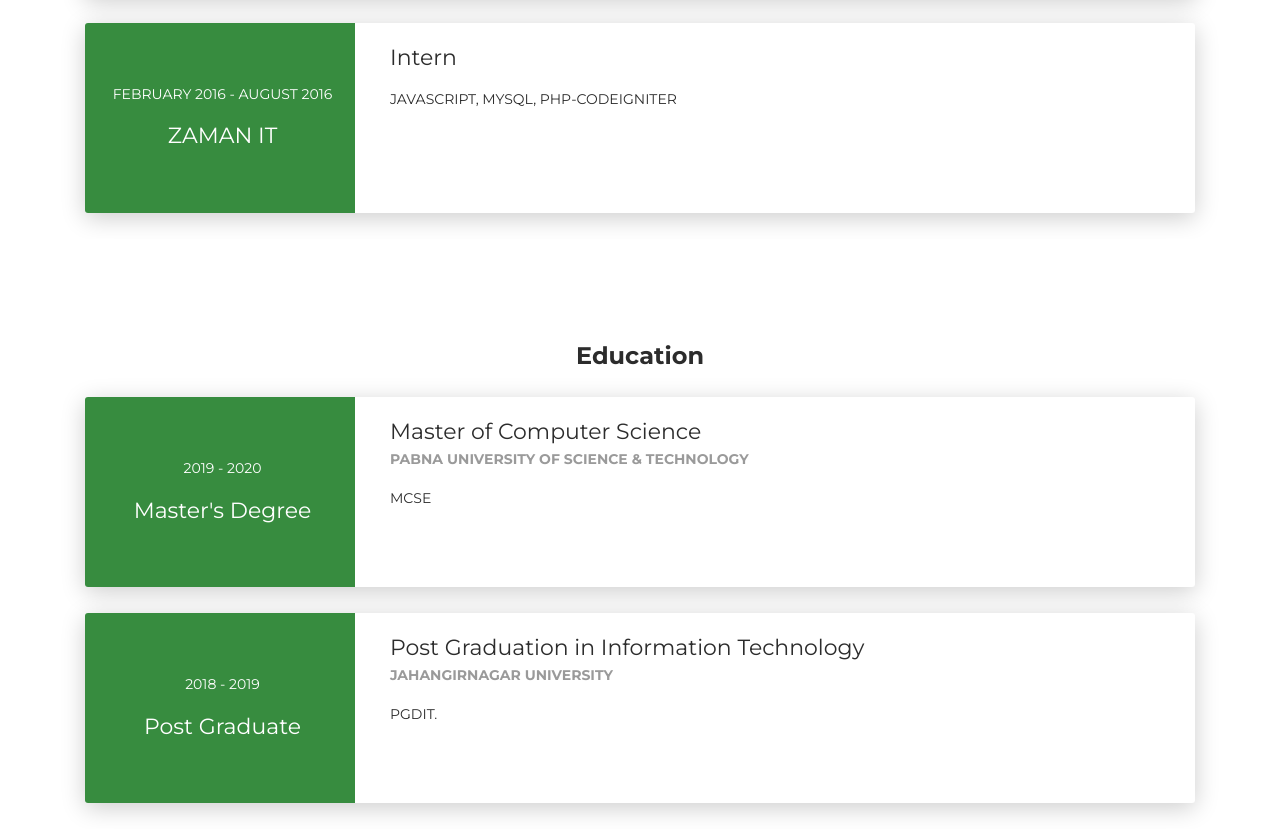
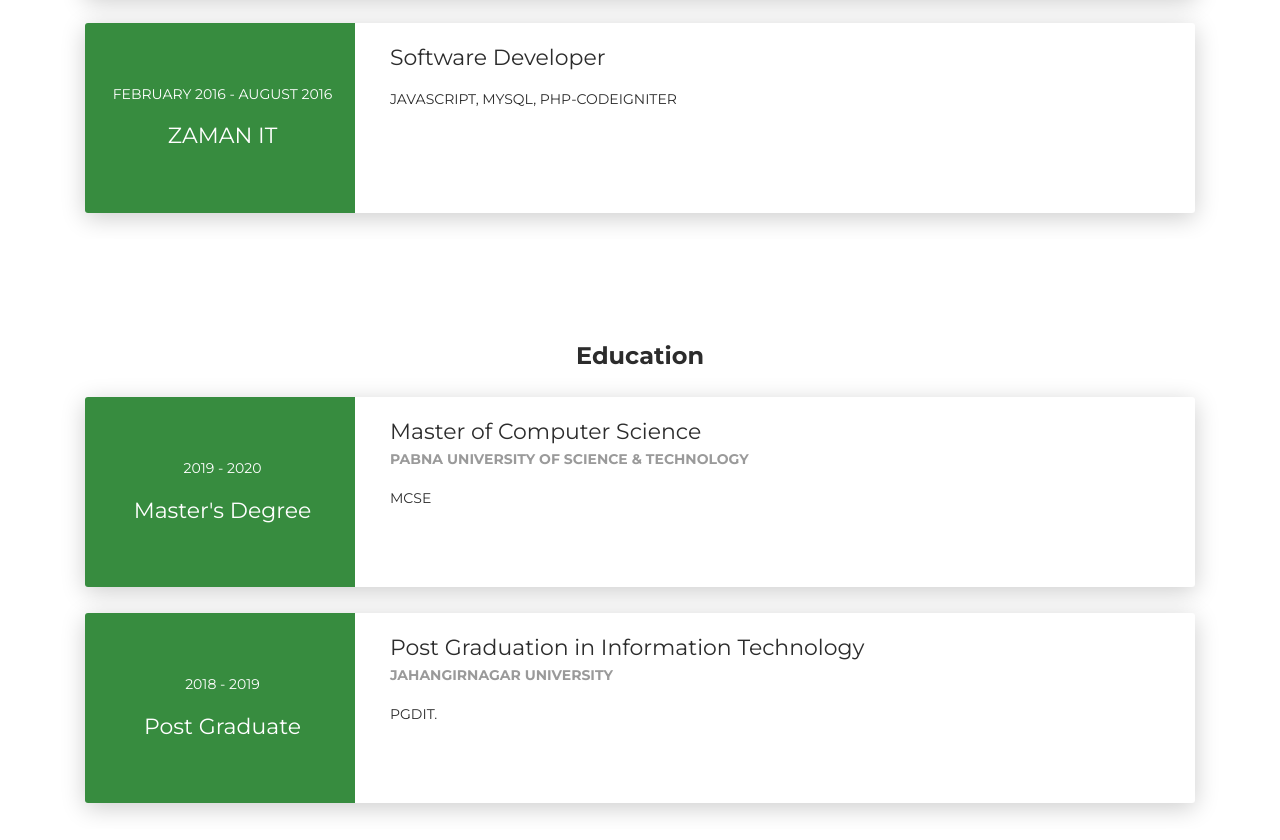
Before and after one commit to therajibhossain/resume, a plain HTML site: page index.html in a window 1280 px wide. Shown: the part 2838-3678 px from the top of the page. Drawn offline with Linux system fonts and the light colour scheme.

Commit message:
content updated

```diff
--- a/index.html
+++ b/index.html
@@ -356,7 +356,7 @@ aria-expanded="false" aria-label="Toggle navigation"><span class="navbar-toggler
         </div>
         <div class="col-md-9" data-aos="fade-left" data-aos-offset="50" data-aos-duration="500">
           <div class="card-body">
-            <div class="h5">Intern</div>
+            <div class="h5">Software Developer</div>
             <p>JAVASCRIPT, MYSQL, PHP-CODEIGNITER</p>
           </div>
         </div>
```
